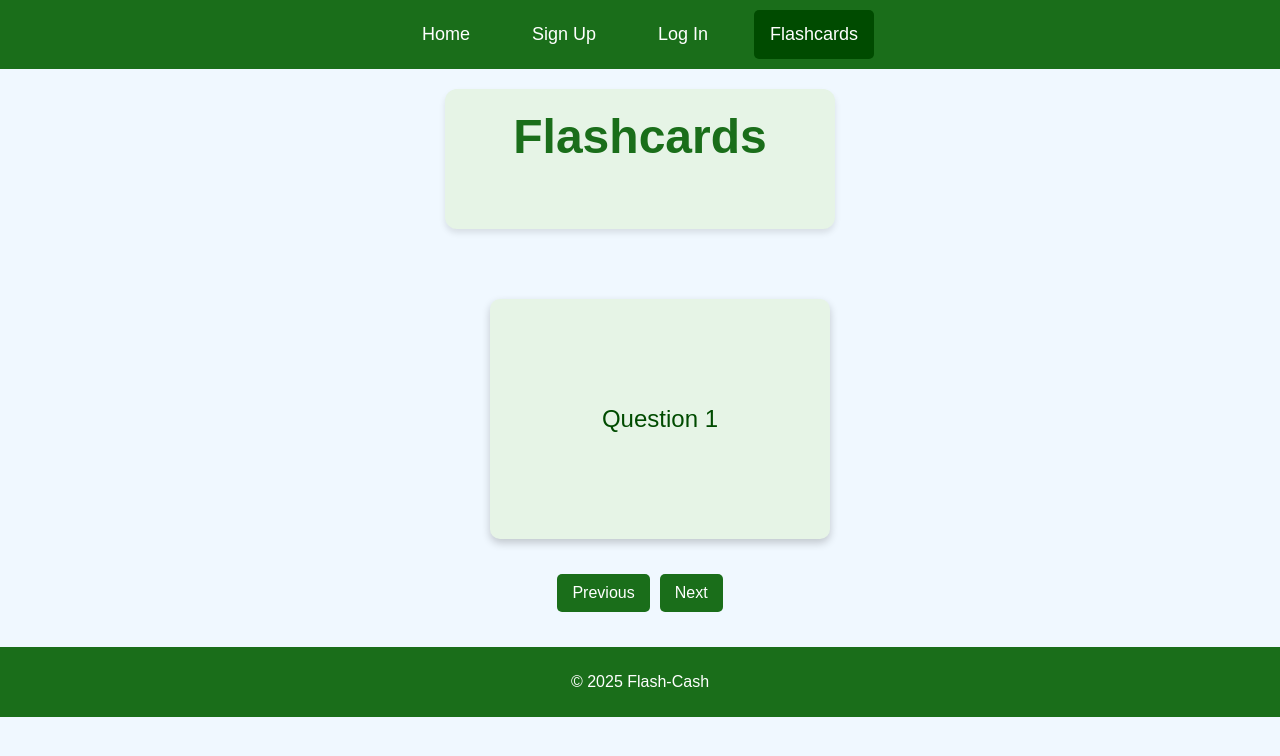
After one commit to n7vpham/MindFlip-Flashcard-App, a Flask app: template app/templates/prototypes/flashcard.html in a window 1280 px wide. The commit adds this page. Shown: the top 756 px of the page. Run offline with Flask 3, Linux system fonts and the light colour scheme; the template is opened without the code that fills it, so the values that code supplies are empty; parts of the project's set-up code (start-up, migrations or seed data) failed here and were passed over.

Commit message:
Updated flashcard layout and styling

```diff
--- a/app/templates/index.html
+++ b/app/templates/index.html
@@ -17,7 +17,8 @@
         you to make and edit your own study sets. Flash-Cash also gives you several methods to
         study your cards in the way that suits you best!
     </p>
-    <a class="welcome-btn" href="{{ url_for('main.show', page='login') }}">Log In</a>
+    <a class="welcome-btn" href="{{ url_for('main.show', page='login') }}">Log In</a><br>
+    <a href="prototypes/flashcard.html"> Flashcard</a>
 {% endblock %}
 
 {% block footer %}
--- /dev/null
+++ b/app/templates/prototypes/design.css
@@ -0,0 +1,173 @@
+/* Global Styles */
+body {
+    font-family: Arial, sans-serif;
+    margin: 0;
+    padding: 0;
+    background-color: #F0F8FF;
+}
+
+/* Navigation Bar */
+.topnav {
+    background-color: #1A6E1A; /* Darker Forest Green */
+    overflow: hidden;
+    display: flex;
+    justify-content: center;
+    padding: 10px 0;
+}
+
+.topnav a {
+    color: #FFFFFF; /* White */
+    text-align: center;
+    padding: 14px 16px;
+    text-decoration: none;
+    font-size: 18px;
+    margin: 0 15px;
+}
+
+.topnav a:hover {
+    background-color: #006666; /* Slightly darker Teal */
+    border-radius: 5px;
+    padding: 14px 16px;
+}
+
+.active {
+    background-color: #004B00; /* Darker Dark Green */
+    border-radius: 5px;
+}
+
+/* Welcome Section (Index Page) */
+.welcome-page-title {
+    text-align: center;
+    font-size: 3em;
+    width: 350px;
+    height: 100px;
+    margin: 20px auto;
+    color: #1A6E1A;
+    background-color: #E6F4E6;
+    border-radius: 12px;
+    box-shadow: 0 4px 6px rgba(0, 0, 0, 0.1);
+    padding: 20px;
+}
+
+.welcome-page-description {
+    text-align: center;
+    font-size: 1.5em;
+    margin: 20px auto;
+    color: #004B00;
+    background-color: #E6F4E6;
+    padding: 15px;
+    max-width: 60%;
+    border-radius: 8px;
+}
+
+/* Buttons (Index Page) */
+.welcome-btn {
+    text-align: center;
+    background-color: #1A6E1A;
+    color: #FFFFFF;
+    padding: 14px 20px;
+    margin: 16px auto;
+    border: none;
+    cursor: pointer;
+    width: 200px;
+    font-size: 1.5em;
+    display: block;
+    text-align: center;
+    text-decoration: none;
+    border-radius: 5px;
+}
+
+.welcome-btn:hover {
+    background-color: #006666;
+}
+
+/* Flashcard Styles */
+.flashcard-container {
+    display: flex;
+    justify-content: center;
+    align-items: center;
+    height: 300px;
+    margin-top: 20px;
+}
+
+.flashcard {
+    width: 300px;
+    height: 200px;
+    perspective: 1000px;
+    cursor: pointer;
+}
+
+.flashcard-inner {
+    width: 100%;
+    height: 100%;
+    text-align: center;
+    position: relative;
+    transform-style: preserve-3d;
+    transition: transform 0.6s;
+}
+
+.flashcard.flipped .flashcard-inner {
+    transform: rotateY(180deg);
+}
+
+.flashcard-front, .flashcard-back {
+    width: 100%;
+    height: 100%;
+    position: absolute;
+    backface-visibility: hidden;
+    display: flex;
+    align-items: center;
+    justify-content: center;
+    font-size: 1.5em;
+    border-radius: 10px;
+    box-shadow: 0 4px 8px rgba(0, 0, 0, 0.2);
+    background-color: #E6F4E6;
+    color: #004B00;
+    padding: 20px;
+}
+
+.flashcard-back {
+    background-color: #1A6E1A;
+    color: #FFFFFF;
+    transform: rotateY(180deg);
+}
+
+/* Navigation Buttons (Flashcards) */
+.nav-buttons {
+    display: flex;
+    justify-content: center;
+    margin-top: 20px;
+}
+
+.nav-buttons button {
+    background-color: #1A6E1A;
+    color: #FFFFFF;
+    padding: 10px 15px;
+    border: none;
+    cursor: pointer;
+    margin: 5px;
+    border-radius: 5px;
+    font-size: 16px;
+}
+
+.nav-buttons button:hover {
+    background-color: #006666;
+}
+
+/* Footer */
+footer {
+    text-align: center;
+    margin-top: 30px;
+    padding: 10px;
+    background-color: #1A6E1A;
+    color: white;
+}
+
+footer a {
+    color: white;
+    text-decoration: none;
+}
+
+footer a:hover {
+    text-decoration: underline;
+}
--- /dev/null
+++ b/app/templates/prototypes/flashcard.html
@@ -0,0 +1,45 @@
+<!DOCTYPE html>
+<html lang="en">
+
+<head>
+    <meta charset="UTF-8">
+    <meta name="viewport" content="width=device-width, initial-scale=1.0">
+    <title>Flashcards</title>
+    <link rel="stylesheet" href="design.css">
+</head>
+
+<body>
+    <header>
+        <div class="topnav">
+            <a href="index.html">Home</a>
+            <a href="signup.html">Sign Up</a>
+            <a href="login.html">Log In</a>
+            <a href="flashcard.html" class="active">Flashcards</a>
+        </div>
+    </header>
+
+    <main>
+        <h1 class="welcome-page-title">Flashcards</h1>
+        <div class="flashcard-container">
+            <div class="flashcard" onclick="flipCard()">
+                <div class="flashcard-inner">
+                    <div class="flashcard-front" id="flashcard-front">Question 1</div>
+                    <div class="flashcard-back" id="flashcard-back">Answer 1</div>
+                </div>
+            </div>
+        </div>
+
+        <div class="nav-buttons">
+            <button onclick="prevCard()">Previous</button>
+            <button onclick="nextCard()">Next</button>
+        </div>
+    </main>
+
+    <footer>
+        <p>© 2025 Flash-Cash </p>
+    </footer>
+
+    <script src="script.js"></script>
+</body>
+
+</html>
--- /dev/null
+++ b/app/templates/prototypes/script.js
@@ -0,0 +1,46 @@
+/*const flashcards = [
+    { question: "What is the capital of France?", answer: "Paris" },
+    { question: "What is 2 + 2?", answer: "4" },
+    { question: "What is the largest planet in our solar system?", answer: "Jupiter" }
+];
+*/
+let currentCardIndex = 0;
+let isFlipped = false;
+
+function updateCard() {
+    const front = document.getElementById("flashcard-front");
+    const back = document.getElementById("flashcard-back");
+
+    front.textContent = flashcards[currentCardIndex].question;
+    back.textContent = flashcards[currentCardIndex].answer;
+
+    // Reset flip state when updating the card
+    isFlipped = false;
+    document.querySelector(".flashcard-inner").classList.remove("flipped");
+}
+
+function flipCard() {
+    isFlipped = !isFlipped;
+    document.querySelector(".flashcard-inner").classList.toggle("flipped", isFlipped);
+}
+
+function nextCard() {
+    if (currentCardIndex < flashcards.length - 1) {
+        currentCardIndex++;
+    } else {
+        currentCardIndex = 0; // Loop back to first card
+    }
+    updateCard();
+}
+
+function prevCard() {
+    if (currentCardIndex > 0) {
+        currentCardIndex--;
+    } else {
+        currentCardIndex = flashcards.length - 1; // Loop to last card
+    }
+    updateCard();
+}
+
+// Initialize first card
+updateCard();
```
Also changed, not shown: app/templates/prototypes/_layout.html (deleted).
